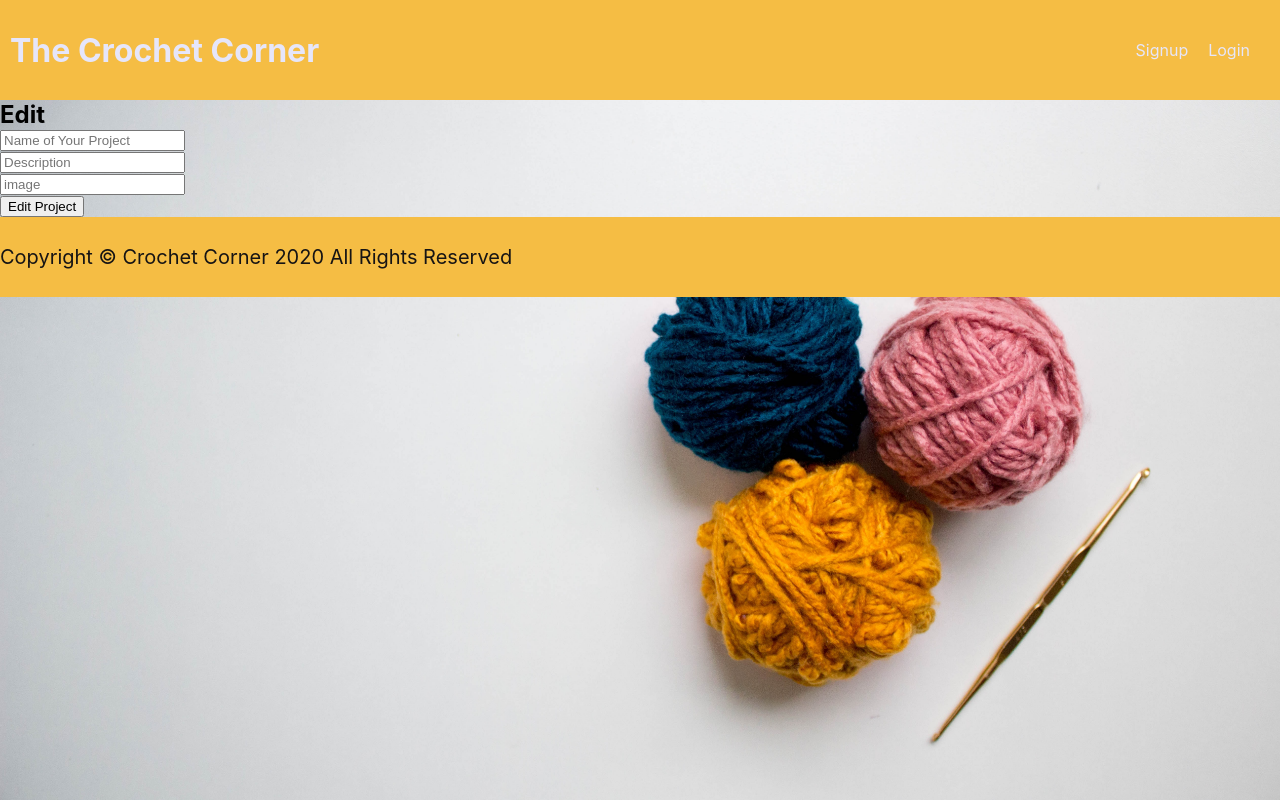
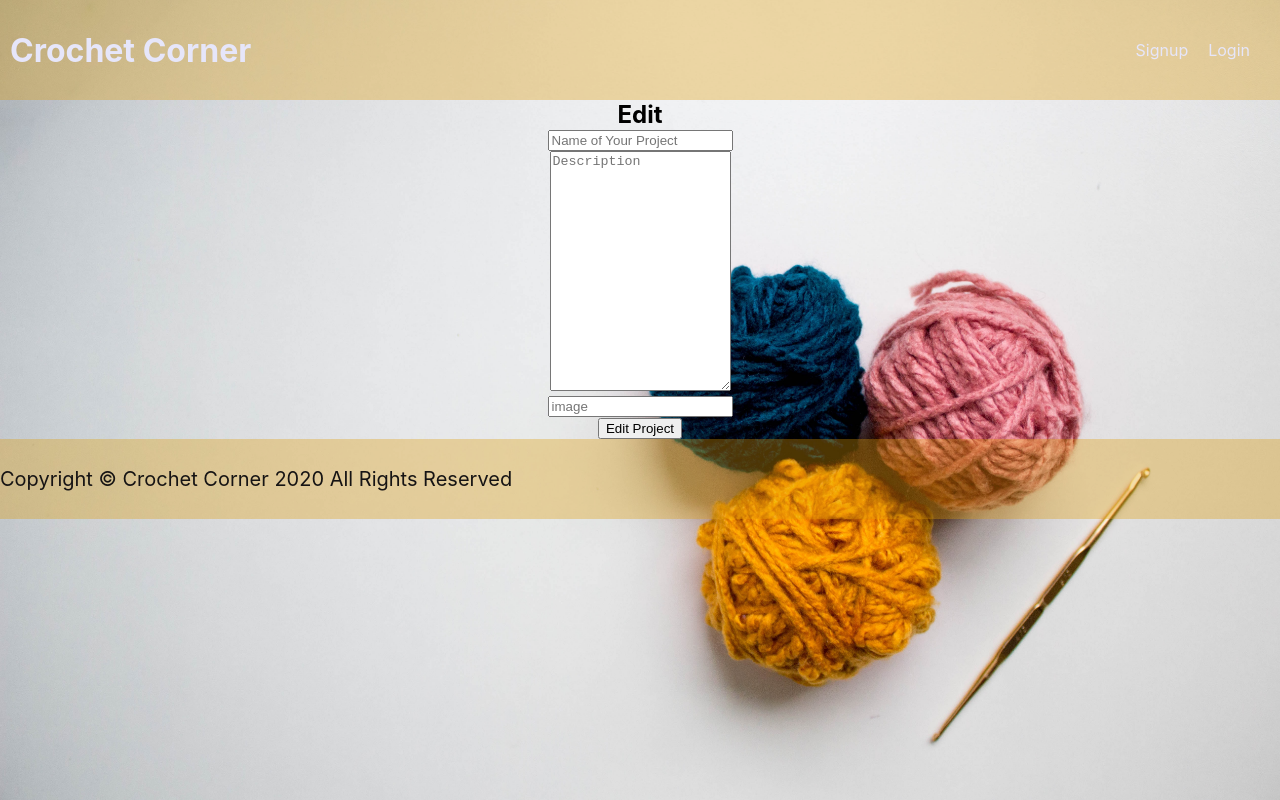
Before and after one commit to KeneishaC/crochet-corner-frontend, a React (Create React App) app: page /edit/1 in a window 1280 px wide. Built offline with nearby package versions, Linux system fonts and the light colour scheme; no server answers; the HTML template or start-up script is replaced by a standard one.

Commit message:
changes opacity of header and footer

```diff
--- a/src/Pages/EditPage/EditPage.js
+++ b/src/Pages/EditPage/EditPage.js
@@ -45,38 +45,21 @@ export default function EditPage (props) {
          }
     }
 
-
-
-    // async function handleSubmit(event) {
-    //     event.preventDefault();
-    //     if(!formValid()) return;
-    //     try {
-    //       await update(formState);
-    //       setFormState({
-    //         projectName: "",
-    //         description: "",
-    //         image: ""
-    //       })
-    //     } catch (err){
-    //       alert(err.message);
-    //     }
-    // }
-
     return (
-        <main>
+        <main className="">
+            <form onSubmit={handleUpdate} style={editPage}>
             <h2> Edit </h2>
-            <form onSubmit={handleUpdate}>
                 <div>
-                    <input value={editState.projectName} type="text" name="projectName" onChange={handleChange} placeholder="Name of Your Project"/>
+                    <input className="form-control" value={editState.projectName} type="text" name="projectName" onChange={handleChange} placeholder="Name of Your Project"/>
                 </div>
                 <div>
-                    <input value={editState.description} type="text" text-area="" onChange={handleChange} name="description" placeholder="Description" />
+                    <textarea style={{height: "240px"}}  className="form-control" value={editState.description} type="text"  onChange={handleChange} name="description" placeholder="Description" />
                 </div>
                 <div>
-                    <input value={editState.image}  type="text" name="image"onChange={handleChange}  placeholder="image"/>
+                    <input className="form-control"  value={editState.image}  type="text" name="image"onChange={handleChange}  placeholder="image"/>
                 </div>
                 <div>
-                    <input type="submit" value="Edit Project"/>
+                    <input className="form-control btn"  type="submit" value="Edit Project"/>
                 </div>
 
             </form>
@@ -84,3 +67,10 @@ export default function EditPage (props) {
 
     )
 }
+
+const editPage = {
+    display: "flex",
+    flexDirection: "column",
+    justifyContent: "center",
+    alignItems: "center"
+}
--- a/src/Pages/ProjectPage.js
+++ b/src/Pages/ProjectPage.js
@@ -19,7 +19,7 @@ const projectStyle = {
   flexDirection: "row-reverse",
   justifyContent: "space-evenly",
   // height: "800px",
-  marginTop: "100px",
+  // marginTop: "90px",
   marginBottom: "100px",
   overflow: "scroll",
   overflow: "hidden",
--- a/src/components/Footer/Footer.css
+++ b/src/components/Footer/Footer.css
@@ -1,5 +1,5 @@
 .Footer{
-    background-color: #f5bd44;
+    background-color:#df9b0857;
     color: #161414;
     height: 80px;
     font-size: 20px;
--- a/src/components/Header/Header.css
+++ b/src/components/Header/Header.css
@@ -1,5 +1,5 @@
 .Header {
-    background-color: #f5bd44;
+    background-color: #df9b0857;
     color: #c9c4c4;
     padding-left: 10px;
     padding-right: 10px;
--- a/src/components/Header/Header.js
+++ b/src/components/Header/Header.js
@@ -5,7 +5,7 @@ export default function Header(props) {
     return (
         <header className="Header fixed-top sticky-top" >
             <Link to="/">
-                <h1>The Crochet Corner</h1>
+                <h1>Crochet Corner</h1>
             </Link>
             <nav>
                 <ul className="NavLinks">
--- a/src/components/ProjectCard/ProjectCard.js
+++ b/src/components/ProjectCard/ProjectCard.js
@@ -26,15 +26,17 @@ export default function ProjectCard(props) {
    }
 
     return(
-            <div className="card m-4 ProjectCard" key={props.id} id={props.id} style={ {width: "30rem", backgroundColor: "gray"}}>
-                <Link to={`/edit/${props.id}`} crochetData={props} >Edit</Link>
-                <div className="card-body" className="ProjectCard">
+        <div className="card m-4 ProjectCard" key={props.id} id={props.id} style={ {width: "30rem", backgroundColor: "darkcyan"}}>
+            <div className="card-body" className="ProjectCard">
+                <div className="d-flex justify-content-end">
+                    <Link className="btn" to={`/edit/${props.id}`} crochetData={props} >Edit</Link>
+                    <button  className="btn" onClick={handleDelete}>X</button>
+                </div>
                 <img className="card-img-top" src={props.image} alt="Card image cap"/>
                     <h5 className="card-title">{props.projectName}</h5>
                     <p className="card-text">{props.description}</p>
-                <button  onClick={handleDelete}>X</button>
-                </div>
             </div>
+        </div>
 
     )
 }
--- a/src/components/createProject/CreateProject.css
+++ b/src/components/createProject/CreateProject.css
@@ -2,13 +2,14 @@
     display: flex;
     flex-direction: column;
     justify-content: space-evenly;
-    border: 4px solid #f7e3ad;
+    background-color: darkcyan;
     color: white;
     height: 400px;
-    position: relative;
-    top: 10vh;
-    bottom: 10vh;
-    left: -5vw;
+    width: 500px;
+    /* position: relative;
+    top: 1vh;
+    bottom: 10vh; */
+    /* left: -5vw; */
     /* right: 5vw; */
 }
 
--- a/src/components/createProject/createProject.js
+++ b/src/components/createProject/createProject.js
@@ -39,20 +39,20 @@ export default function CreateProject(props) {
     }
 
     return (
-        <main className="Main">
-            <form onSubmit={handleSubmit} className="CreateProject">
-            <h2>Add</h2>
+        <main className="Main col-auto justify-content-center align-items-center row">
+            <form onSubmit={handleSubmit} className="CreateProject align-middle">
+            <h2>Add New</h2>
                 <div>
-                    <input value={formState.projectName} onChange={handleChange} type="text" name="projectName" placeholder="Name of Your Project"/>
+                    <input className="form-control" value={formState.projectName} onChange={handleChange} type="text" name="projectName" placeholder="Name of Your Project"/>
                 </div>
                 <div>
-                    <textarea style={{height: "244px"}} value={formState.description} onChange={handleChange} type="text" name="description" placeholder="Description" />
+                    <textarea className="form-control" style={{height: "244px"}} value={formState.description} onChange={handleChange} type="text" name="description" placeholder="Description" />
                 </div>
                 <div>
-                    <input value={formState.image} onChange={handleChange} type="text" name="image" placeholder="image"/>
+                    <input className="form-control" value={formState.image} onChange={handleChange} type="text" name="image" placeholder="image"/>
                 </div>
                 <div>
-                    <input type="submit" value="Add Project"/>
+                    <input className="form-control btn"  type="submit" value="Add Project"/>
                 </div>
             </form>
         </main>
--- a/src/components/projectList/projectList.js
+++ b/src/components/projectList/projectList.js
@@ -18,6 +18,7 @@ return (
 }
 
 const listStyle = {
-   textAlign: "center"
+   textAlign: "center",
+   overflow: "hidden"
 
 }
```
Also changed, not shown: 1 other file (tests, documents, lock files or other folders).
